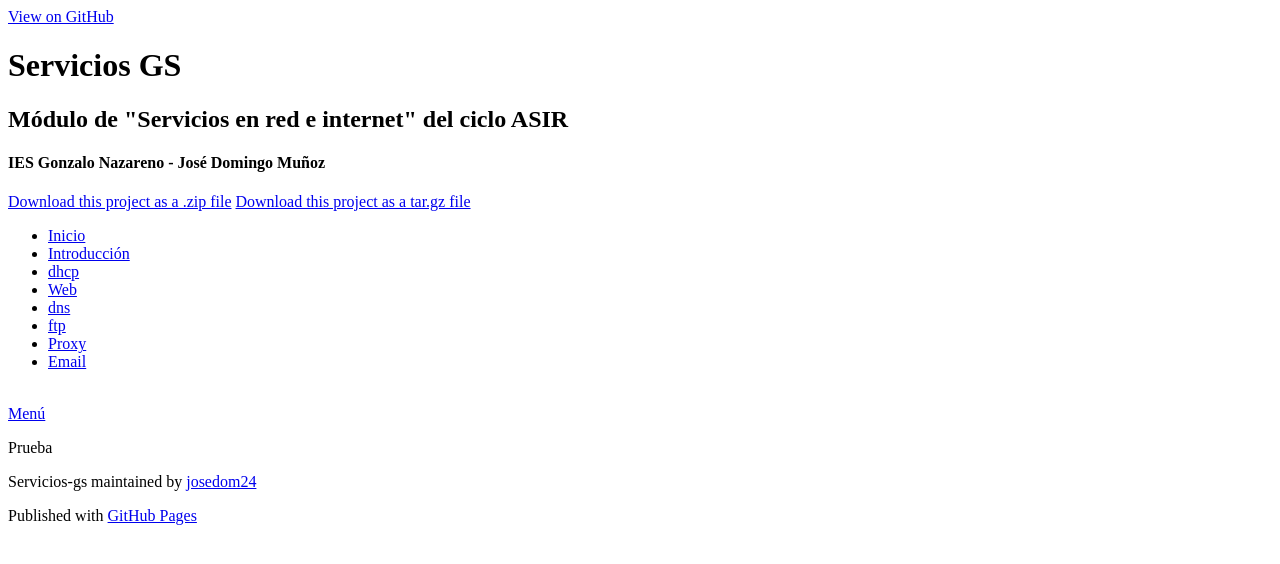
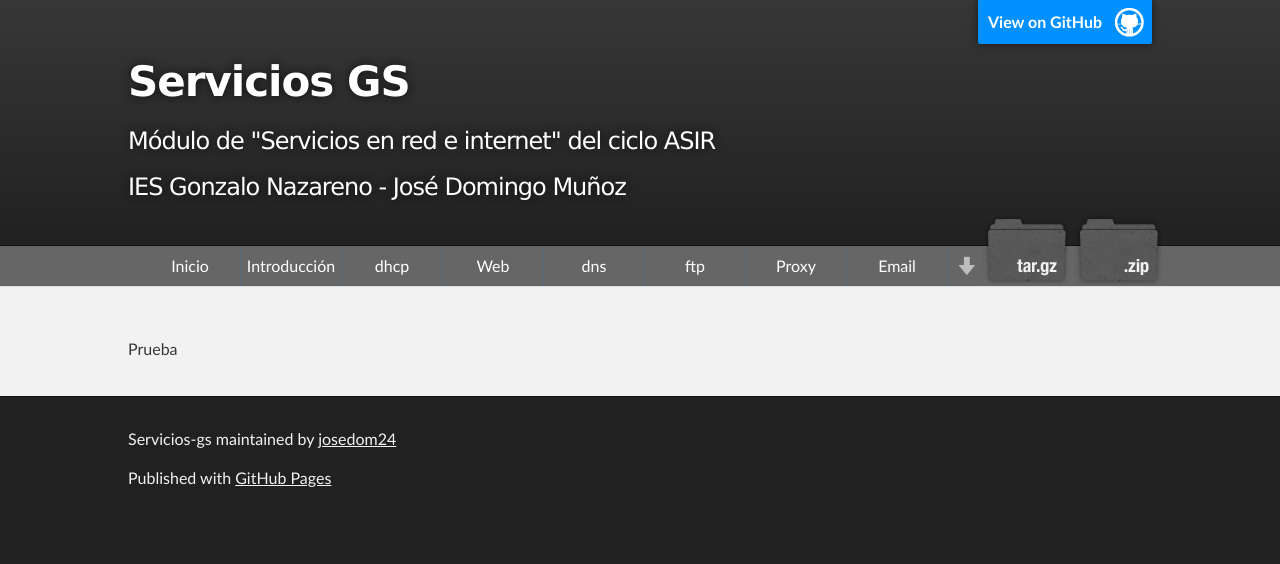
Before and after one commit to josedom24/servicios-gs, a Jekyll site: the page built from curso/index.md, in a window 1280 px wide. Shown: the top 564 px of the page. Built offline with Jekyll 4.4.1, drawn with Linux system fonts in a browser that asks for light colours; nearby versions of some CDN libraries.

Commit message:
Arreglo css

```diff
--- a/_layouts/index.html
+++ b/_layouts/index.html
@@ -6,8 +6,8 @@
     <meta http-equiv="X-UA-Compatible" content="chrome=1">
     <meta name="description" content="Servicios-gs : Módulo de &quot;Servicios en red e internet&quot; del ciclo ASIR">
 
-    <link rel="stylesheet" type="text/css" media="screen" href="stylesheets/stylesheet.css">
-    <link rel="stylesheet" type="text/css" media="screen" href="stylesheets/menu.css">
+    <link rel="stylesheet" type="text/css" media="screen" href="/stylesheets/stylesheet.css">
+    <link rel="stylesheet" type="text/css" media="screen" href="/stylesheets/menu.css">
     <title>Servicios-gs</title>
 
 
```
